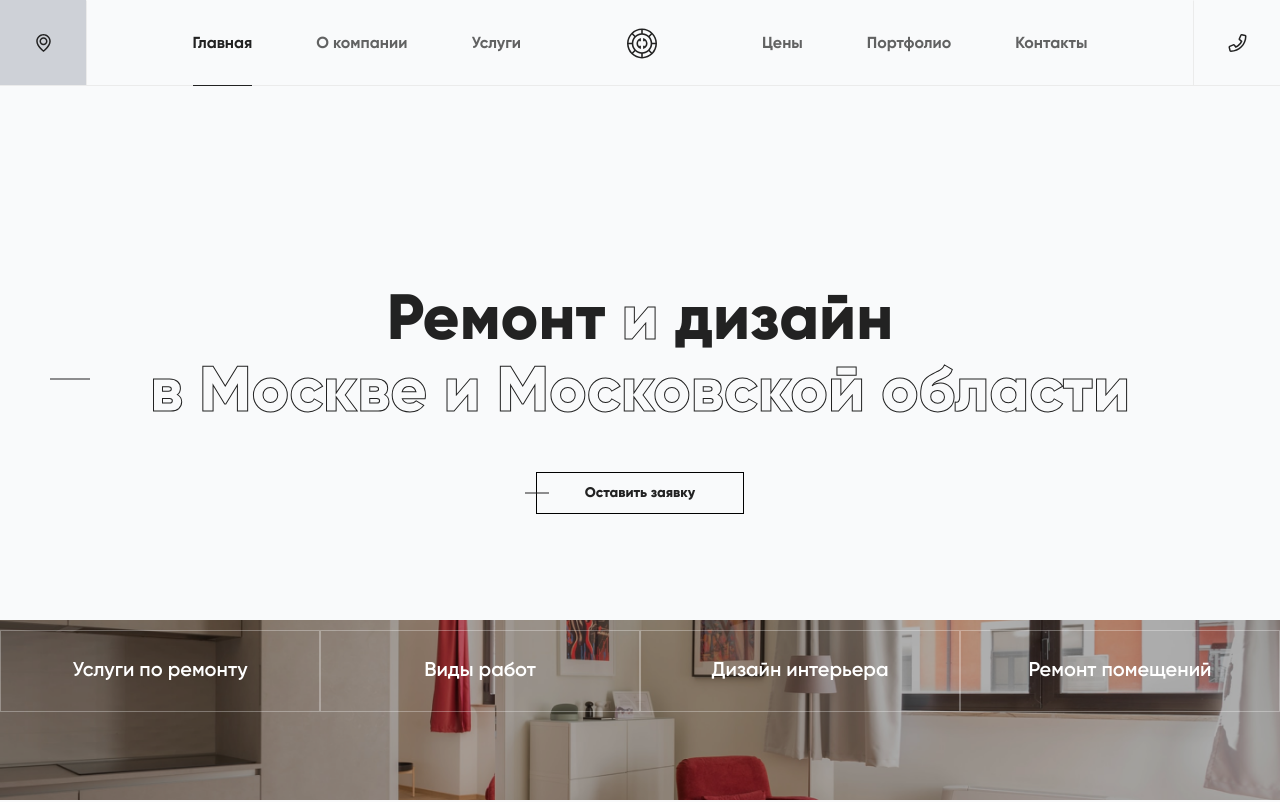
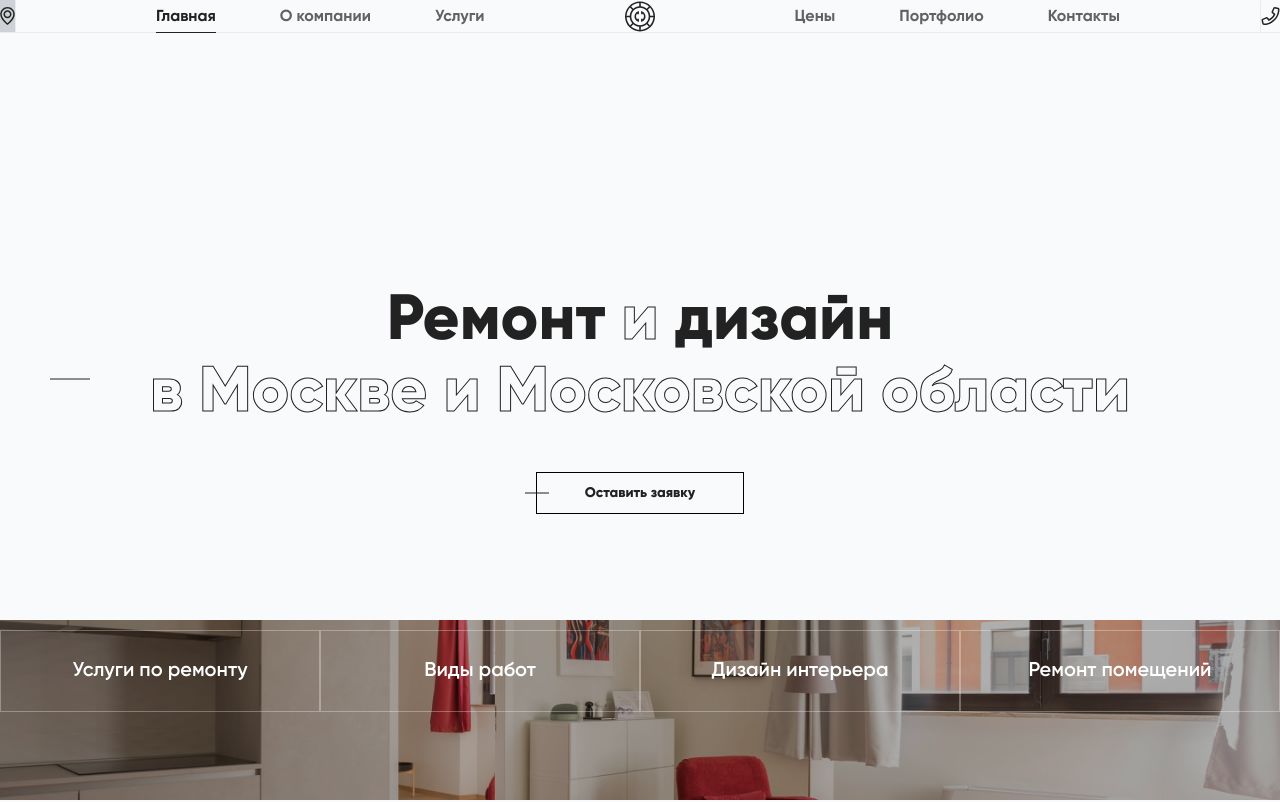
Before and after one commit to Soljdev/palladiumlab_test, a Vue app: page / in a window 1280 px wide. Shown: the top 802 px of the page. Built offline with nearby package versions, Linux system fonts and the light colour scheme.

Commit message:
Адаптация топа панели

```diff
--- a/src/components/topHeader.vue
+++ b/src/components/topHeader.vue
@@ -144,7 +144,7 @@
 
 <style>
   .header {
-    --header-height: 86px;
+    /* --header-height: 86px; */
     min-height: var(--header-height);
     position: absolute;
     z-index: 100;
@@ -163,12 +163,12 @@
   .nav {
     border: 1px solid #ebebeb;
     border-top: 1px solid transparent ;
-    @apply flex grow items-stretch w-full
+    @apply flex grow items-stretch w-full justify-center
   }
 
   .nav-list {
     position: relative;
-    @apply flex grow items-stretch justify-center  gap-8 lg:gap-16;
+    @apply hidden md:flex grow items-stretch justify-center gap-8 lg:gap-16;
   }
 
   .nav-item {
```
